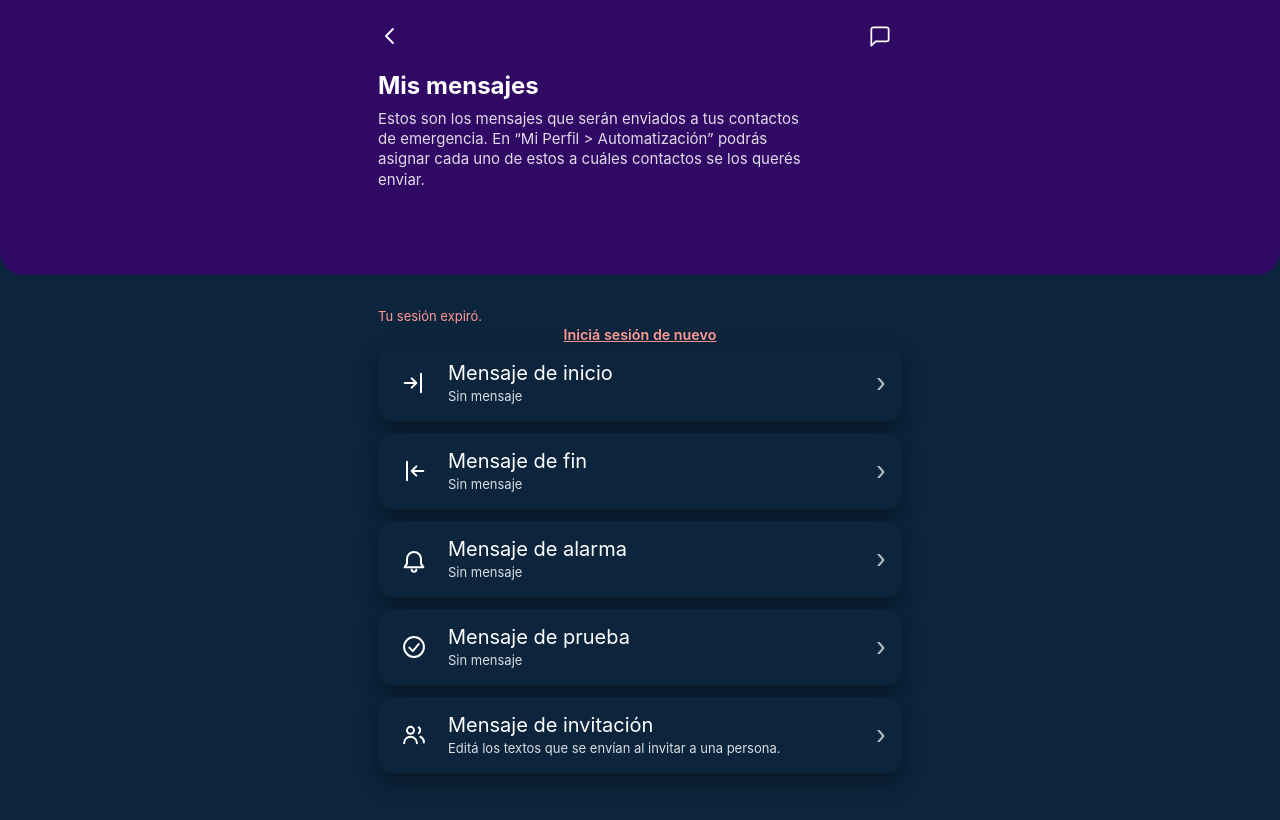
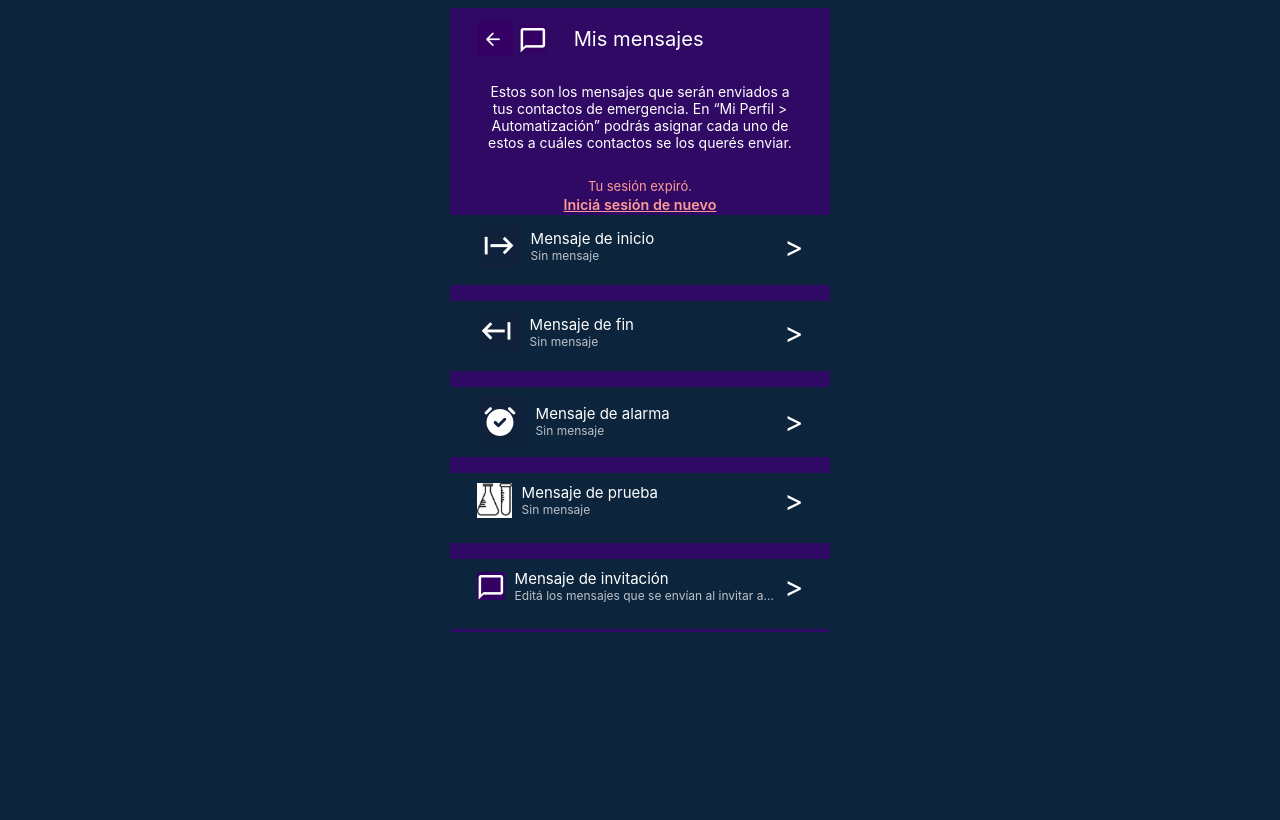
Before and after one commit to JRojo66/Beepsafe-1.0.0-front, a plain HTML site: page pages/misMensajes.html in a window 1280 px wide. Drawn offline with Linux system fonts and the light colour scheme.

Commit message:
fix(mensajes): align the list header with Mis contactos and Mis grupos
- the header is now the shared card layout: back arrow, the existing messages
  icon and the title on one line, with the explanation below
- the five rows render as legacy cards with the type icon, the label and the
  saved-message preview, so the page matches the sibling sections
- the overlay is scoped to this page: the shared selectors used by the other
  screens are untouched and the card width adapts below 380px

```diff
--- a/pages/misMensajes.html
+++ b/pages/misMensajes.html
@@ -24,106 +24,84 @@
     <link rel="stylesheet" href="../styles/styles.css">
 </head>
 <body data-page="lista">
-    <main class="msj-pantalla">
-        <header class="msj-cabecera">
-            <div class="msj-cabecera-inner">
-                <div class="msj-cabecera-barra">
-                    <a class="msj-volver" href="../pages/perfil.html" aria-label="Volver al perfil">
-                        <svg viewBox="0 0 24 24" fill="none" stroke="currentColor" stroke-width="1.8" stroke-linecap="round" stroke-linejoin="round" aria-hidden="true" focusable="false">
-                            <path d="M15 5l-7 7 7 7"/>
-                        </svg>
+    <div class="configuracion msj-configuracion">
+        <a href="../pages/perfil.html" class="perfil">
+            <div class="containerPerfil">
+                <img src="../imagenes/volver.PNG" alt="Volver">
+                <img src="../imagenes/misMensajes.PNG" alt="mensajes" class="encabezado">
+                <div class="opciones">Mis mensajes</div>
+            </div>
         </a>
-                    <span class="msj-cabecera-icono" aria-hidden="true">
-                        <svg viewBox="0 0 24 24" fill="none" stroke="currentColor" stroke-width="1.6" stroke-linecap="round" stroke-linejoin="round" aria-hidden="true" focusable="false">
-                            <path d="M20 15a2 2 0 0 1-2 2H8l-4 4V6a2 2 0 0 1 2-2h12a2 2 0 0 1 2 2z"/>
-                        </svg>
-                    </span>
-                </div>
-                <h1 class="msj-titulo">Mis mensajes</h1>
-                <p class="msj-bajada">Estos son los mensajes que serán enviados a tus contactos de emergencia. En “Mi Perfil &gt; Automatización” podrás asignar cada uno de estos a cuáles contactos se los querés enviar.</p>
-            </div>
-        </header>
+        <p class="encabezadoBajada">Estos son los mensajes que serán enviados a tus contactos de emergencia. En “Mi Perfil &gt; Automatización” podrás asignar cada uno de estos a cuáles contactos se los querés enviar.</p>
+        <div class="break"></div>
 
-        <div class="msj-contenido">
         <p class="msj-estado mensajes-estado" id="estadoListaMensajes" role="status" aria-live="polite"></p>
 
-            <nav class="msj-lista" id="listaMensajes" aria-label="Tipos de mensaje">
-                <a class="msj-fila" href="../pages/mensajeDeInicio.html">
-                    <span class="msj-fila-icono" aria-hidden="true">
-                        <svg viewBox="0 0 24 24" fill="none" stroke="currentColor" stroke-width="1.7" stroke-linecap="round" stroke-linejoin="round" aria-hidden="true" focusable="false">
-                            <path d="M4 12h9"/>
-                            <path d="M10 8l4 4-4 4"/>
-                            <path d="M18 4v16"/>
-                        </svg>
-                    </span>
-                    <span class="msj-fila-texto">
-                        <span class="msj-fila-label">Mensaje de inicio</span>
-                        <span class="msj-fila-preview" id="previewInicio">Sin mensaje</span>
-                    </span>
-                    <span class="msj-fila-chevron" aria-hidden="true">&#8250;</span>
+        <nav id="listaMensajes" class="msj-lista" aria-label="Tipos de mensaje">
+            <a href="../pages/mensajeDeInicio.html" class="perfilb perfilb-con-previa">
+                <div class="containerPerfil">
+                    <img src="../imagenes/mensajeDeInicio.PNG" alt="">
+                    <div class="msj-fila-textos">
+                        <div class="opciones">Mensaje de inicio</div>
+                        <div class="msj-previa" id="previewInicio">Sin mensaje</div>
+                    </div>
+                    <div>&gt;</div>
+                </div>
             </a>
 
-                <a class="msj-fila" href="../pages/mensajeDeFin.html">
-                    <span class="msj-fila-icono" aria-hidden="true">
-                        <svg viewBox="0 0 24 24" fill="none" stroke="currentColor" stroke-width="1.7" stroke-linecap="round" stroke-linejoin="round" aria-hidden="true" focusable="false">
-                            <path d="M20 12h-9"/>
-                            <path d="M14 8l-4 4 4 4"/>
-                            <path d="M6 4v16"/>
-                        </svg>
-                    </span>
-                    <span class="msj-fila-texto">
-                        <span class="msj-fila-label">Mensaje de fin</span>
-                        <span class="msj-fila-preview" id="previewFin">Sin mensaje</span>
-                    </span>
-                    <span class="msj-fila-chevron" aria-hidden="true">&#8250;</span>
+            <div class="break"></div>
+
+            <a href="../pages/mensajeDeFin.html" class="perfilb perfilb-con-previa">
+                <div class="containerPerfil">
+                    <img src="../imagenes/mensajeDeFin.PNG" alt="">
+                    <div class="msj-fila-textos">
+                        <div class="opciones">Mensaje de fin</div>
+                        <div class="msj-previa" id="previewFin">Sin mensaje</div>
+                    </div>
+                    <div>&gt;</div>
+                </div>
             </a>
 
-                <a class="msj-fila" href="../pages/mensajeDeAlarma.html">
-                    <span class="msj-fila-icono" aria-hidden="true">
-                        <svg viewBox="0 0 24 24" fill="none" stroke="currentColor" stroke-width="1.7" stroke-linecap="round" stroke-linejoin="round" aria-hidden="true" focusable="false">
-                            <path d="M18 16v-4a6 6 0 0 0-12 0v4l-2 3h16z"/>
-                            <path d="M10 21a2 2 0 0 0 4 0"/>
-                        </svg>
-                    </span>
-                    <span class="msj-fila-texto">
-                        <span class="msj-fila-label">Mensaje de alarma</span>
-                        <span class="msj-fila-preview" id="previewAlarma">Sin mensaje</span>
-                    </span>
-                    <span class="msj-fila-chevron" aria-hidden="true">&#8250;</span>
+            <div class="break"></div>
+
+            <a href="../pages/mensajeDeAlarma.html" class="perfilb perfilb-con-previa">
+                <div class="containerPerfil">
+                    <img src="../imagenes/mensajeDeAlarma.PNG" alt="">
+                    <div class="msj-fila-textos">
+                        <div class="opciones">Mensaje de alarma</div>
+                        <div class="msj-previa" id="previewAlarma">Sin mensaje</div>
+                    </div>
+                    <div>&gt;</div>
+                </div>
             </a>
 
-                <a class="msj-fila" href="../pages/mensajeDePrueba.html">
-                    <span class="msj-fila-icono" aria-hidden="true">
-                        <svg viewBox="0 0 24 24" fill="none" stroke="currentColor" stroke-width="1.7" stroke-linecap="round" stroke-linejoin="round" aria-hidden="true" focusable="false">
-                            <circle cx="12" cy="12" r="8.5"/>
-                            <path d="M8 12.5l3 3 5-6"/>
-                        </svg>
-                    </span>
-                    <span class="msj-fila-texto">
-                        <span class="msj-fila-label">Mensaje de prueba</span>
-                        <span class="msj-fila-preview" id="previewPrueba">Sin mensaje</span>
-                    </span>
-                    <span class="msj-fila-chevron" aria-hidden="true">&#8250;</span>
+            <div class="break"></div>
+
+            <a href="../pages/mensajeDePrueba.html" class="perfilb perfilb-con-previa">
+                <div class="containerPerfil">
+                    <img src="../imagenes/MensajeDePrueba.jpeg" alt="">
+                    <div class="msj-fila-textos">
+                        <div class="opciones">Mensaje de prueba</div>
+                        <div class="msj-previa" id="previewPrueba">Sin mensaje</div>
+                    </div>
+                    <div>&gt;</div>
+                </div>
             </a>
 
-                <a class="msj-fila" href="../pages/invitacion.html">
-                    <span class="msj-fila-icono" aria-hidden="true">
-                        <svg viewBox="0 0 24 24" fill="none" stroke="currentColor" stroke-width="1.7" stroke-linecap="round" stroke-linejoin="round" aria-hidden="true" focusable="false">
-                            <circle cx="9" cy="8" r="3"/>
-                            <path d="M3.5 19a5.5 5.5 0 0 1 11 0"/>
-                            <path d="M16 5.5a3 3 0 0 1 0 5"/>
-                            <path d="M17.5 13.5a5.5 5.5 0 0 1 3 5"/>
-                        </svg>
-                    </span>
-                    <span class="msj-fila-texto">
-                        <span class="msj-fila-label">Mensaje de invitación</span>
-                        <span class="msj-fila-preview">Editá los textos que se envían al invitar a una persona.</span>
-                    </span>
-                    <span class="msj-fila-chevron" aria-hidden="true">&#8250;</span>
+            <div class="break"></div>
+
+            <a href="../pages/invitacion.html" class="perfilb perfilb-con-previa">
+                <div class="containerPerfil">
+                    <img src="../imagenes/misMensajes.PNG" alt="">
+                    <div class="msj-fila-textos">
+                        <div class="opciones">Mensaje de invitación</div>
+                        <div class="msj-previa">Editá los mensajes que se envían al invitar a una persona a un grupo.</div>
+                    </div>
+                    <div>&gt;</div>
+                </div>
             </a>
         </nav>
     </div>
-    </main>
 
     <script src="../JS/config.js"></script>
     <script src="../JS/mensajes.js"></script>
--- a/styles/styles.css
+++ b/styles/styles.css
@@ -3444,3 +3444,58 @@ margin: 10px 0;
     width: 100%;
   }
 }
+
+/* Mis mensajes — lista con encabezado legado (scope msj-) */
+
+.msj-configuracion {
+  width: min(380px, calc(100vw - 16px));
+}
+
+.perfilb-con-previa {
+  height: auto;
+  min-height: 4rem;
+  padding-bottom: 6px;
+}
+
+.perfilb-con-previa .containerPerfil {
+  gap: 10px;
+  align-items: center;
+}
+
+.msj-fila-textos {
+  flex: 1 1 auto;
+  min-width: 0;
+  display: flex;
+  flex-direction: column;
+  align-items: flex-start;
+  text-align: left;
+}
+
+.msj-fila-textos .opciones {
+  width: auto;
+  margin-left: 0;
+  font-size: 15px;
+  line-height: 1.2;
+}
+
+.msj-previa {
+  max-width: 100%;
+  font-size: 12px;
+  line-height: 1.25;
+  color: rgba(255, 255, 255, 0.72);
+  white-space: nowrap;
+  overflow: hidden;
+  text-overflow: ellipsis;
+}
+
+.msj-previa.mensajes-previa-pendiente {
+  color: #ffd479;
+}
+
+.msj-lista {
+  display: flex;
+  flex-direction: column;
+  align-items: center;
+  gap: 6px;
+  width: 100%;
+}
```
Lines whose indentation alone changed are shown as unchanged.
